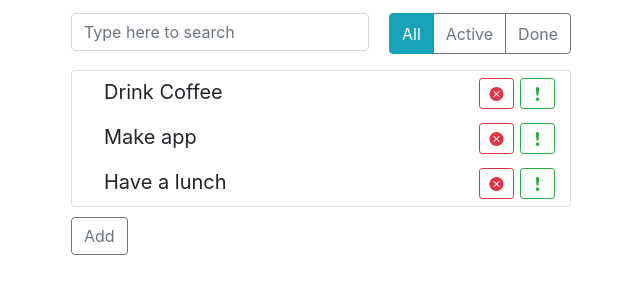
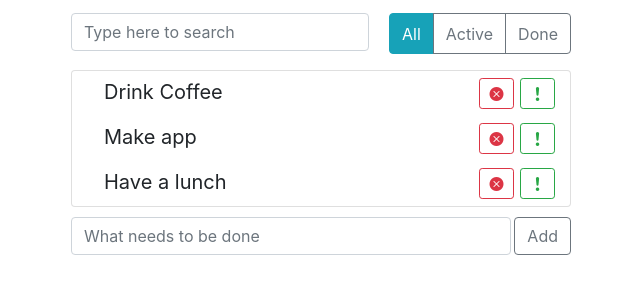
Before and after one commit to ViktoriiaDanko/react-todo-list, a React app: page / in a window 1280 px wide. Shown: the part 114-408 px from the top of the page, without its empty margins (319-959 px from the left). Built offline with nearby package versions, Linux system fonts and the light colour scheme.

Commit message:
added form

```diff
--- a/src/components/item-add-form/item-add-form.css
+++ b/src/components/item-add-form/item-add-form.css
@@ -1,3 +1,7 @@
 .item-add-form {
     margin-top: 10px;
 }
+
+.item-add-form input {
+    margin-right: 3px;
+}
--- a/src/components/item-add-form/item-add-form.js
+++ b/src/components/item-add-form/item-add-form.js
@@ -3,11 +3,31 @@ import React, { Component } from 'react';
 import './item-add-form.css';
 
 export default class ItemAddForm extends Component {
+
+    state = {
+        label: ''
+    };
+
+    onLableChange = (oEvent) => {
+        this.setState({
+            label: oEvent.target.value
+        });
+    };
+
+    onSubmit = (oEvent) => {
+        oEvent.preventDefault();
+        this.props.onAdded(this.state.label);
+    };
+
     render() {
         return (
-            <div className="item-add-form">
-                <button onClick={() => this.props.onAdded('Hello') } type="button" className="btn btn-outline-secondary">Add</button>
-            </div>
+            <form className="item-add-form d-flex" onSubmit={this.onSubmit}>
+
+                <input type="text" className="form-control"
+                       onChange={ this.onLableChange }
+                       placeholder="What needs to be done" />
+                <button onClick={() => this.props.onAdded(this.state.label) } type="button" className="btn btn-outline-secondary">Add</button>
+            </form>
         )
     }
 }
```
